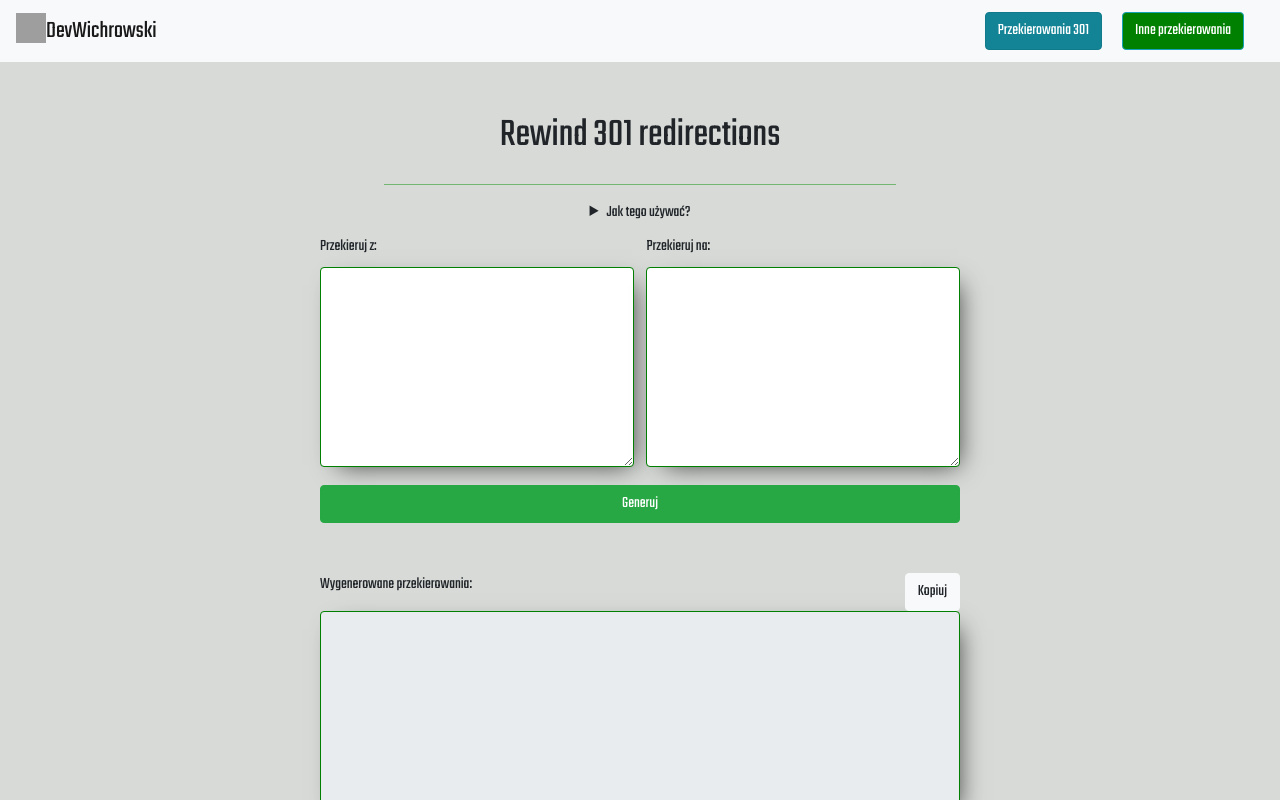
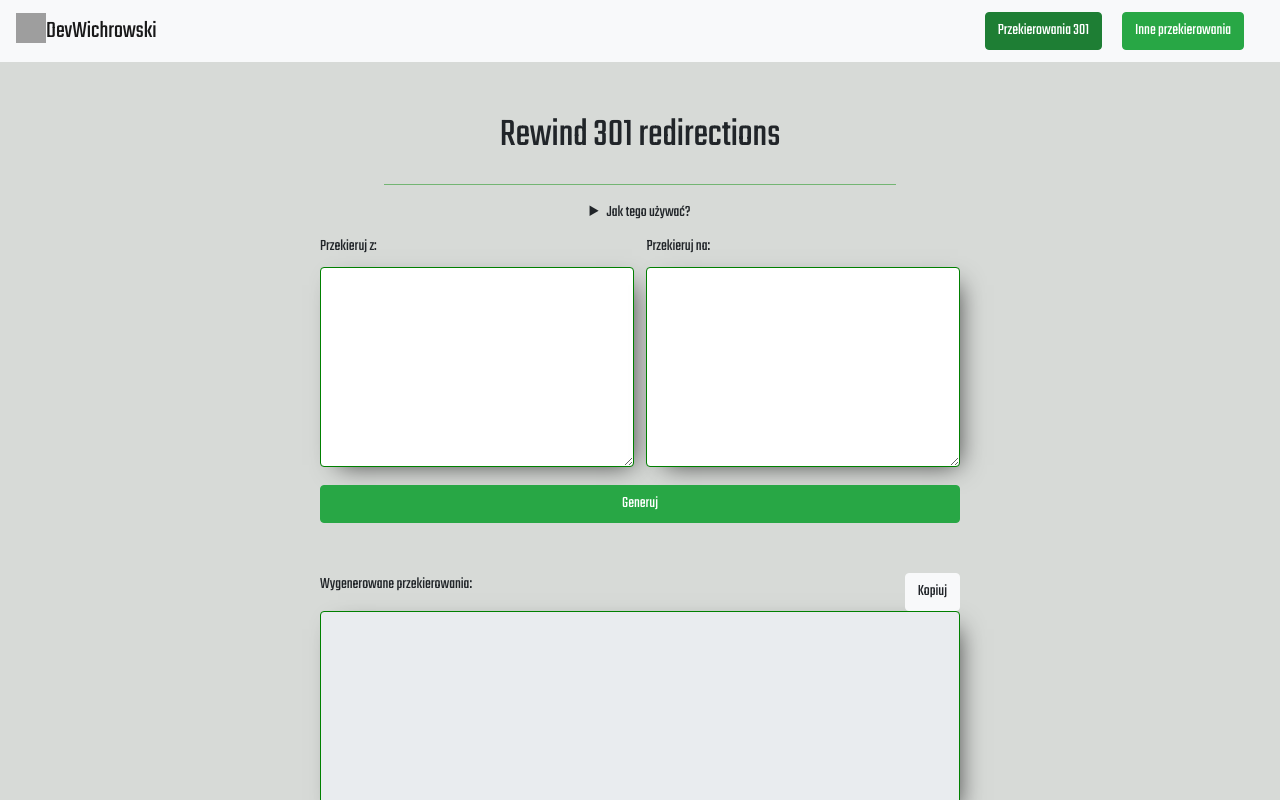
Before and after one commit to DevWichrowski/react-redirections, a React (Create React App) app: page / in a window 1280 px wide. In both pictures the pointer is over the button "Przekierowania 301". Shown: the top 800 px of the page. Built offline with nearby package versions, Linux system fonts and the light colour scheme; grey boxes are pictures that could not be loaded.

Commit message:
Changed navbar buttons hover color

```diff
--- a/src/components/header/Header.css
+++ b/src/components/header/Header.css
@@ -27,7 +27,14 @@
 }
 
 .btn-info {
-  background-color: green;
+  background-color: #28a745;
+  border-color: #28a745;
   margin-right: 20px;
 }
-/*# sourceMappingURL=header.css.map */
+
+.btn-info:hover {
+  background-color: #1e7e34;
+  border-color: #1e7e34;
+  margin-right: 20px;
+}
+/*# sourceMappingURL=Header.css.map */
--- a/src/components/header/Header.scss
+++ b/src/components/header/Header.scss
@@ -19,6 +19,13 @@
 }
 
 .btn-info {
-	background-color: green;
+	background-color: #28a745;
+    border-color: #28a745;
 	margin-right: 20px;
 }
+
+.btn-info:hover {
+	background-color: #1e7e34;;
+    border-color: #1e7e34;;
+	margin-right: 20px;
+}
```
Also changed, not shown: 1 other file (tests, documents, lock files or other folders).
